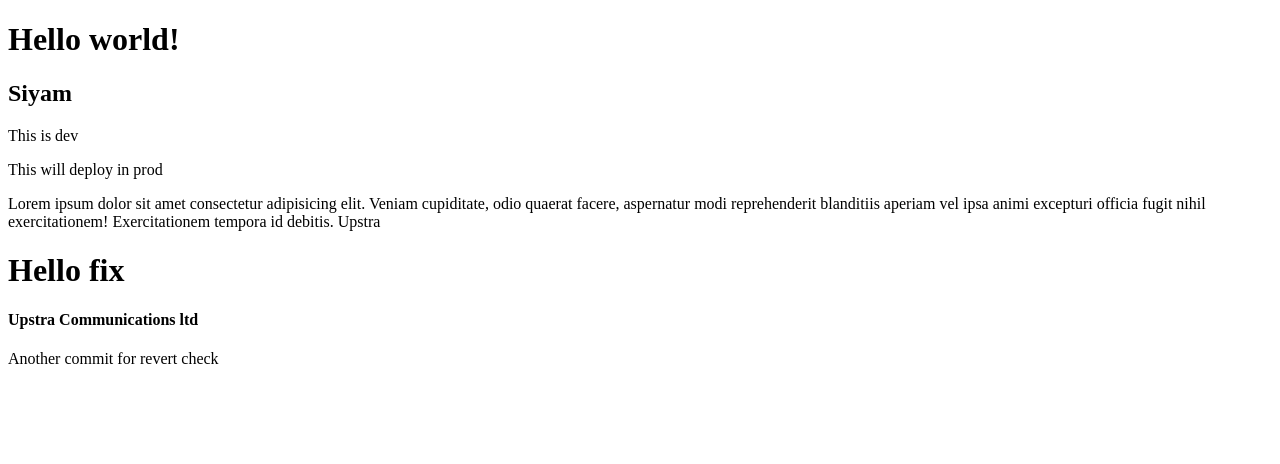
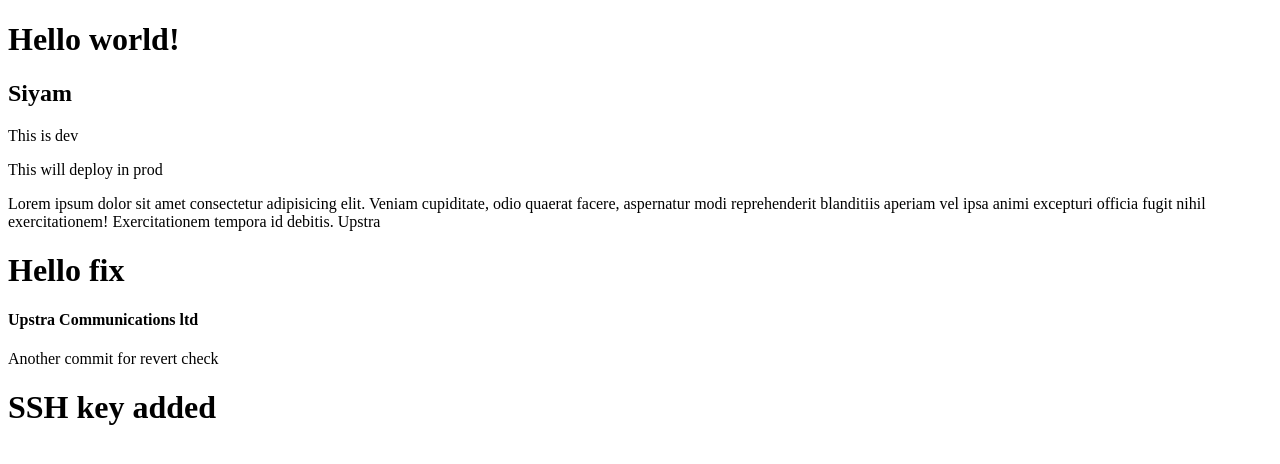
Before and after one commit to FFSiyam/practice, a plain HTML site: page index.html in a window 1280 px wide. Drawn offline with Linux system fonts and the light colour scheme.

Commit message:
ssh-key-add

```diff
--- a/index.html
+++ b/index.html
@@ -24,8 +24,9 @@
 
 <h4>Upstra Communications ltd</h4>
 
+<p>Another commit for revert check</p>
 
-<p>Another commit for revert check</p>
+<h1>SSH key added</h1>
 
 </body>
 </html>
```
